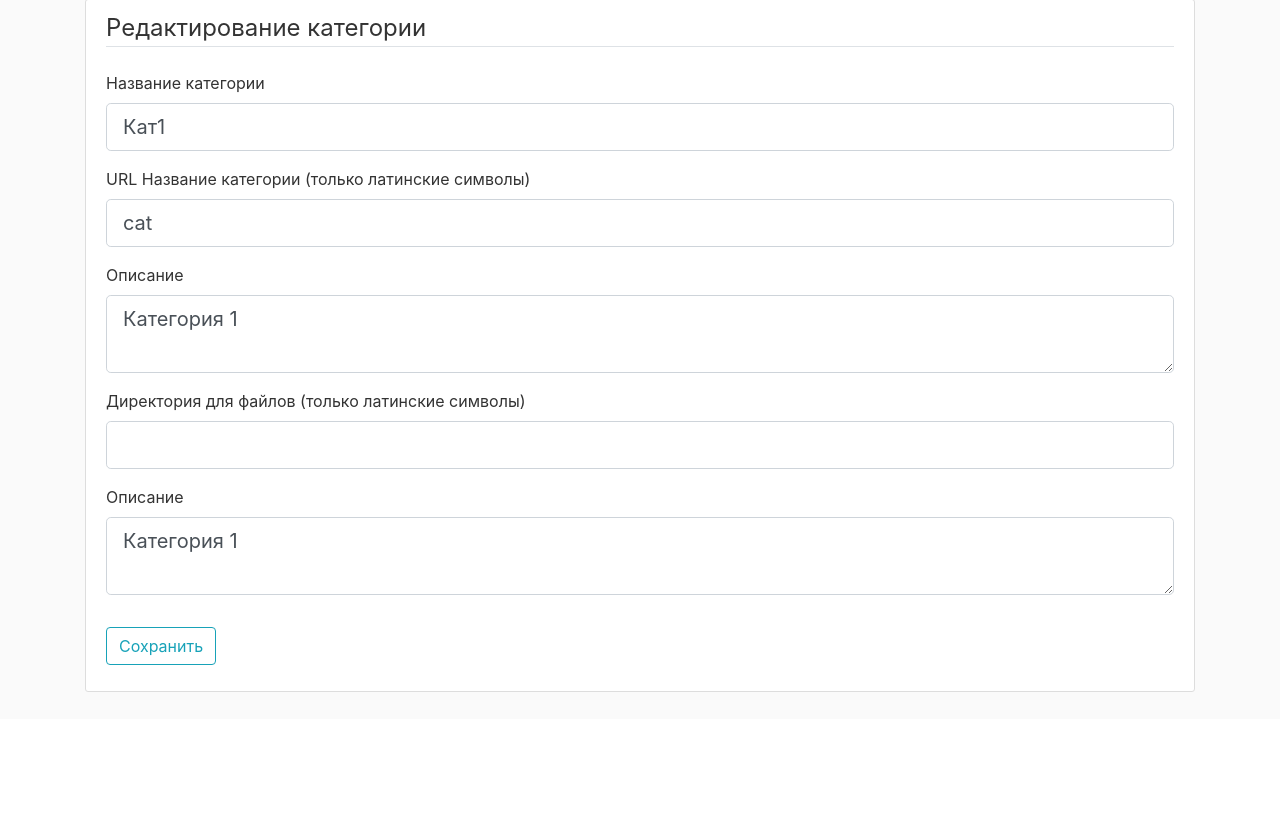
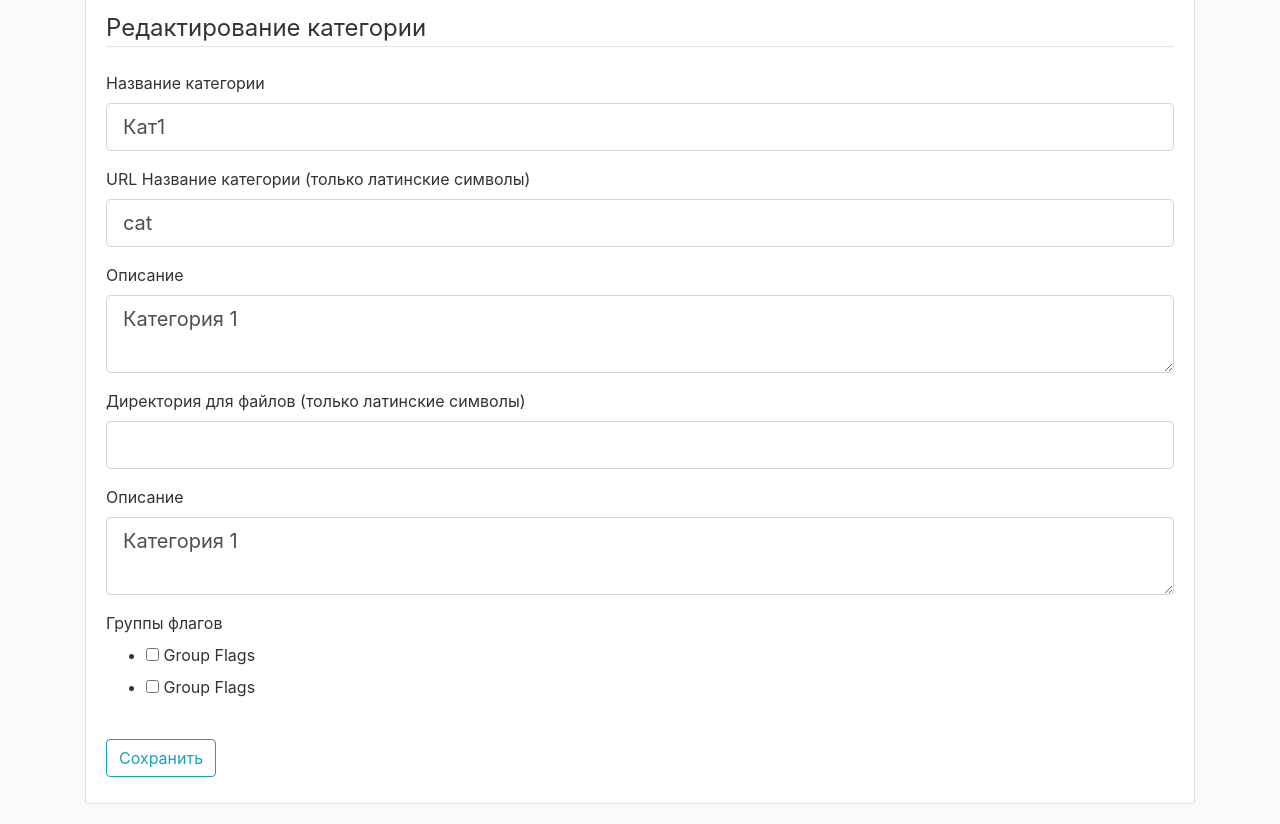
Before and after one commit to bikvin/daostone, a Flask app: page /category/1 in a window 1280 px wide. Shown: the part 81-905 px from the top of the page. Before the commit the page ends 773 px from the top, so only its background shows below. Run offline with Flask 2, Linux system fonts and the light colour scheme; a user stored in the database is signed in; data comes from the database, SQL or seed files in the repository; data that the repository does not hold is empty; some libraries are stand-ins or nearby versions.

Commit message:
relationship group flags and category

```diff
--- a/daosite/categories/forms.py
+++ b/daosite/categories/forms.py
@@ -1,11 +1,18 @@
 from flask_wtf import FlaskForm
-from wtforms import StringField, SubmitField, TextAreaField
+from wtforms import StringField, SubmitField, TextAreaField, SelectMultipleField, widgets
 from wtforms.validators import DataRequired
 
+
+class MultiCheckboxField(SelectMultipleField):
+    widget = widgets.ListWidget(prefix_label=False)
+    option_widget = widgets.CheckboxInput()
 
 class CategoryForm(FlaskForm):
     name = StringField('Название категории', validators=[DataRequired()])
     url_name = StringField('URL Название категории (только латинские символы)', validators=[DataRequired()])
     description = TextAreaField('Описание')
     files_directory = StringField('Директория для файлов (только латинские символы)', validators=[DataRequired()])
+
+    group_flags = MultiCheckboxField('Группы флагов', coerce=int)
+
     submit = SubmitField('Сохранить')
--- a/daosite/categories/routes.py
+++ b/daosite/categories/routes.py
@@ -2,7 +2,7 @@ from flask import (render_template, url_for, flash,
                    redirect, request, abort, Blueprint)
 from flask_login import current_user, login_required
 from daosite import db
-from daosite.models import Category
+from daosite.models import Category, GroupFlag
 from daosite.categories.forms import CategoryForm
 
 categories = Blueprint('categories', __name__)
@@ -13,13 +13,27 @@ categories = Blueprint('categories', __name__)
 def new_category():
     # if current_user.status != 'admin':
         # abort(403)
+
+    group_flags = GroupFlag.query.all()
+
     form = CategoryForm()
+
+    form.group_flags.choices = [(g.id, g.title) for g in group_flags]
+
     if form.validate_on_submit():
 
         category = Category(name=form.name.data,
                             description=form.description.data,
                             files_directory=form.files_directory.data,
                             url_name=form.name.data)
+
+        for group_flag in group_flags:
+            if group_flag.id in form.group_flags.data:
+                category.group_flags.append(group_flag)
+            else:
+                if group_flag in category.group_flags:
+                    category.group_flags.append(group_flag)
+
         db.session.add(category)
         db.session.commit()
         flash('Категория создана', 'success')
@@ -41,13 +55,27 @@ def category_list():
 def edit_category(category_id):
     # if current_user.status != 'admin':
         # abort(403)
+
+    group_flags = GroupFlag.query.all()
+
     category = Category.query.get_or_404(category_id)
     form = CategoryForm()
+
+    form.group_flags.choices = [(g.id, g.title) for g in group_flags]
+
     if form.validate_on_submit():
         category.name = form.name.data
         category.url_name = form.url_name.data
         category.description = form.description.data
         category.files_directory = form.files_directory.data
+
+        for group_flag in group_flags:
+            if group_flag.id in form.group_flags.data:
+                category.group_flag.append(group_flag)
+            else:
+                if group_flag in category.group_flag:
+                    category.group_flag.append(group_flag)
+
         db.session.commit()
         flash('Категория обновлена', 'success')
         return redirect(url_for('categories.category_list'))
@@ -56,6 +84,9 @@ def edit_category(category_id):
         form.url_name.data = category.url_name
         form.description.data = category.description
         form.files_directory.data = category.files_directory
+
+        form.group_flags.data = [group_flag.id for group_flag in category.group_flag]
+
     return render_template('categories/create_category.html', title='Редактироваие категории', form=form, legend='Редактирование категории')
 
 
--- a/daosite/templates/categories/create_category.html
+++ b/daosite/templates/categories/create_category.html
@@ -106,6 +106,19 @@
                     {% endif %}
                 </div>
 
+                <div class="form-group">
+                    {{ form.group_flags.label(class="form-control-label") }}
+                    {% if form.group_flags.errors %}
+                        {{ form.group_flags(class="form-control form-control-lg is-invalid") }}
+                        <div class="invalid-feedback">
+                            {% for error in form.group_flags.errors %}
+                                <span>{{ error }}</span>
+                            {% endfor %}
+                        </div>
+                    {% else %}
+                        {{ form.group_flags(class="") }}
+                    {% endif %}
+                </div>
 
 
             </fieldset>
--- a/daosite/templates/flag/flag_list.html
+++ b/daosite/templates/flag/flag_list.html
@@ -79,7 +79,7 @@
 	    var itemId = $(e.relatedTarget).data('item-id');
 
 
-	    $('#deleteForm').attr('action', '/flag/group/'+itemId+'/delete');
+	    $('#deleteForm').attr('action', '/flag/'+itemId+'/delete');
 
 		});
 
--- a/daosite/templates/flag/group_flag_list.html
+++ b/daosite/templates/flag/group_flag_list.html
@@ -11,7 +11,6 @@
 				<th scope="col">Опубликовано</th>
 				<th scope="col">Всего категорий</th>
 				<th scope="col">Всего флагов</th>
-				<th scope="col">Список категорий</th>
                 <th scope="col">Список флагов</th>
 				<th scope="col"></th>
 				<th scope="col"></th>
@@ -25,9 +24,8 @@
                     <td>{{ item.title }}</td>
 					<td>{{ item.order_id }}</td>
 					<td>{{ item.active }}</td>
-					<td>{{ category_count(item.id) }}</td>
+					<td>{{ item.categories |length }}</td>
 					<td>{{ item.flags |length }}</td>
-					<td><a href="{{ url_for('flag.flag_list') }}" class="badge badge-secondary">Открыть</a></td>
 					<td><a href="{{ url_for('flag.flag_list', flag_group_id=item.id) }}" class="badge badge-secondary">Открыть</a></td>
                     <td><a href="{{ url_for('groupflag.groupflag_edit', item_id=item.id) }}" class="badge badge-secondary">Изменить</a></td>
                     {% if current_user.status == 'admin' %}
```
Also changed, not shown: daosite/flag/routes.py (+5 -5 lines), daosite/groupflag/forms.py (+7 -1 lines), daosite/groupflag/routes.py (+28 -7 lines), daosite/models.py (+12 -0 lines), daosite/templates/flag/creategroup_flag_item.html (+13 -0 lines).
